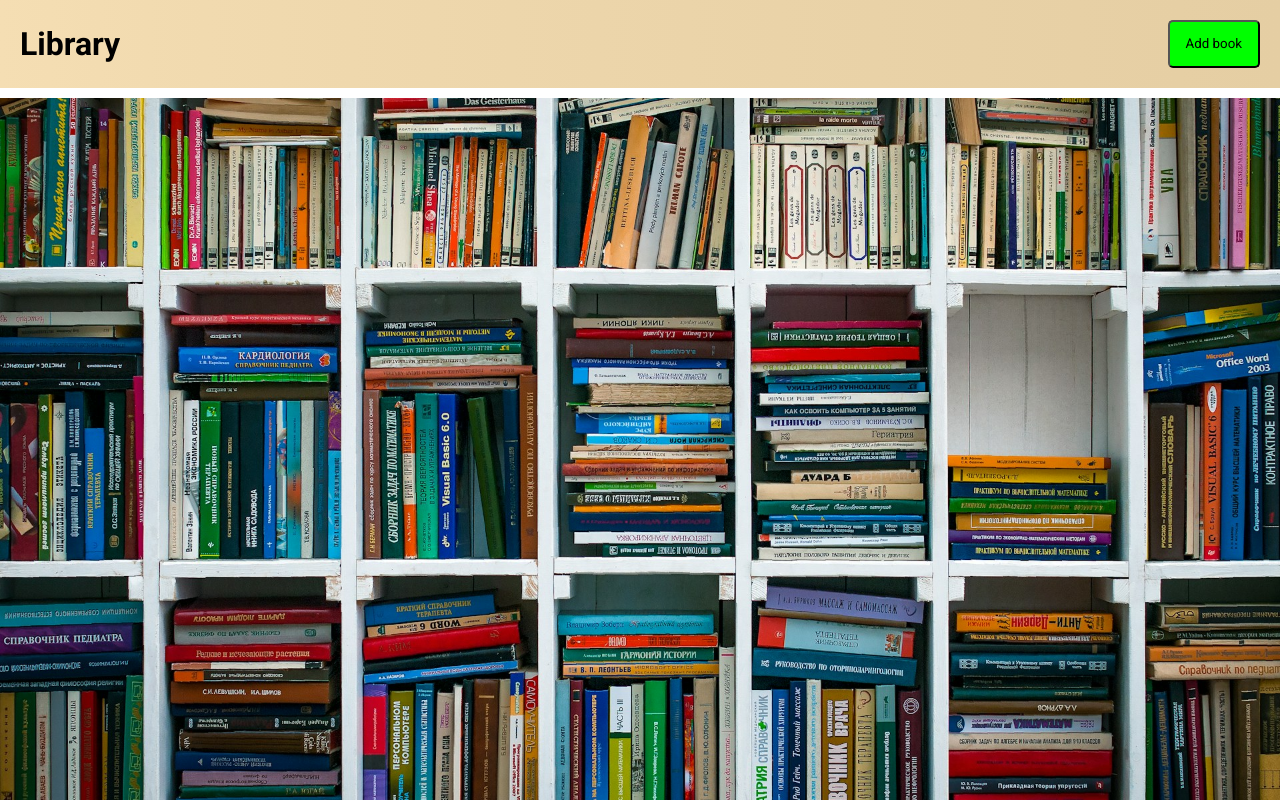
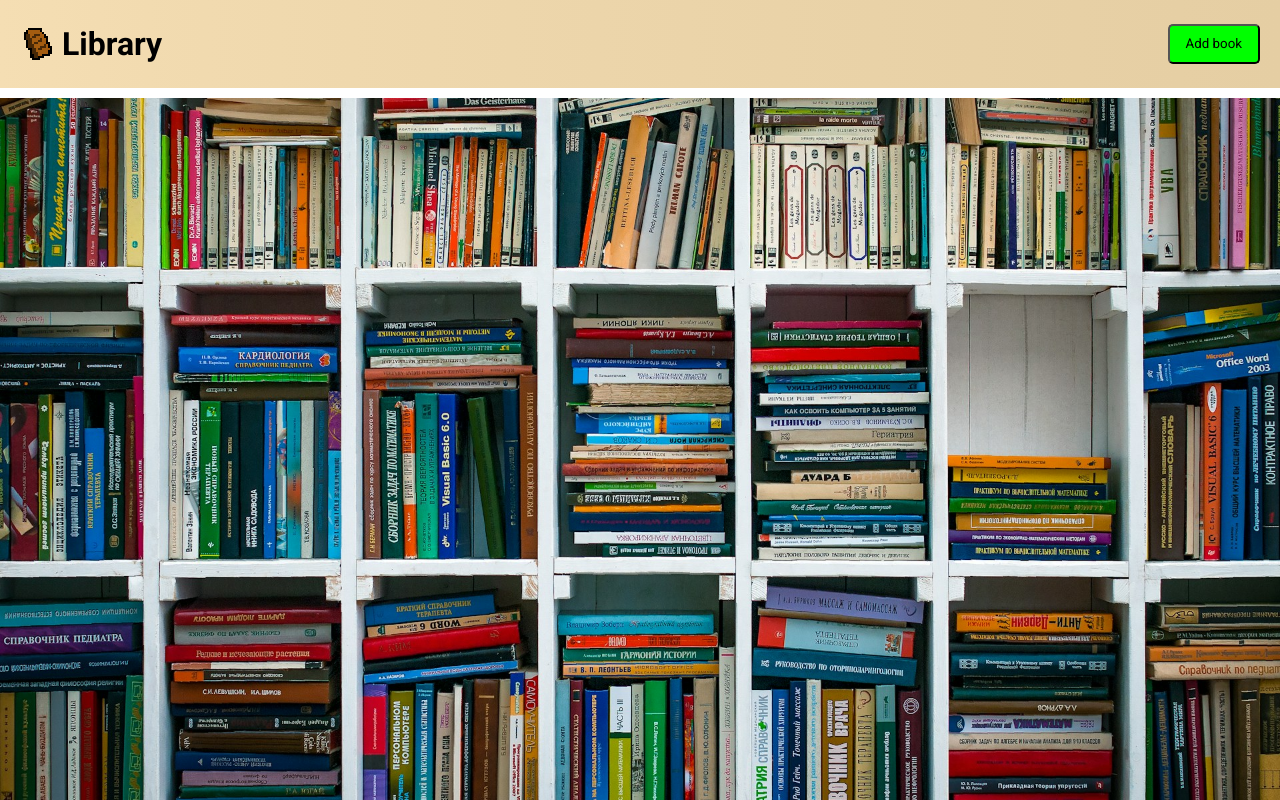
Before and after one commit to xavpav9/odin-library, a plain HTML site: page index.html in a window 1280 px wide. Drawn offline with Linux system fonts and the light colour scheme.

Commit message:
Add favicon and logo

```diff
--- a/index.html
+++ b/index.html
@@ -7,11 +7,14 @@
 
     <link rel="preconnect" href="https://fonts.googleapis.com">
     <link rel="preconnect" href="https://fonts.gstatic.com" crossorigin>
-    <link href="https://fonts.googleapis.com/css2?family=Roboto:ital,wght@0,100..900;1,100..900&display=swap" rel="stylesheet">   <link rel="stylesheet" href="style.css">
+    <link href="https://fonts.googleapis.com/css2?family=Roboto:ital,wght@0,100..900;1,100..900&display=swap" rel="stylesheet">
+    <link rel="stylesheet" href="style.css">
+    <link rel="icon" href="images/favicon.png">
     <script defer src="script.js"></script>
   </head>
   <body>
     <div class="header">
+      <img class="logo" alt="logo" src="images/favicon.png">
       <h1>Library</h1>
       <button class="add-book">Add book</button>
     </div>
--- a/style.css
+++ b/style.css
@@ -20,7 +20,10 @@ body {
 
 div.header {
   display: flex;
-  justify-content: space-between;
+  justify-content: start;
+  align-items: center;
+  gap: 10px;
+
   background: linear-gradient(90deg, #f5deb3, 40%, #e5cea3);
   padding: 20px;
   border-bottom: 10px solid white;
@@ -29,12 +32,19 @@ div.header {
     text-align: center;
   }
 
+  .logo {
+    width: 2rem;
+    height: 2rem;
+    image-rendering: pixelated;
+  }
+
   button {
     cursor: pointer;
     padding: 8px 16px;
     border-radius: 5px;
     background-color: #0f0;
     transition: background-color 0.1s;
+    margin-left: auto;
 
     &:hover, &:focus {
       outline: none;
```
Also changed, not shown: images/favicon.png (added).
